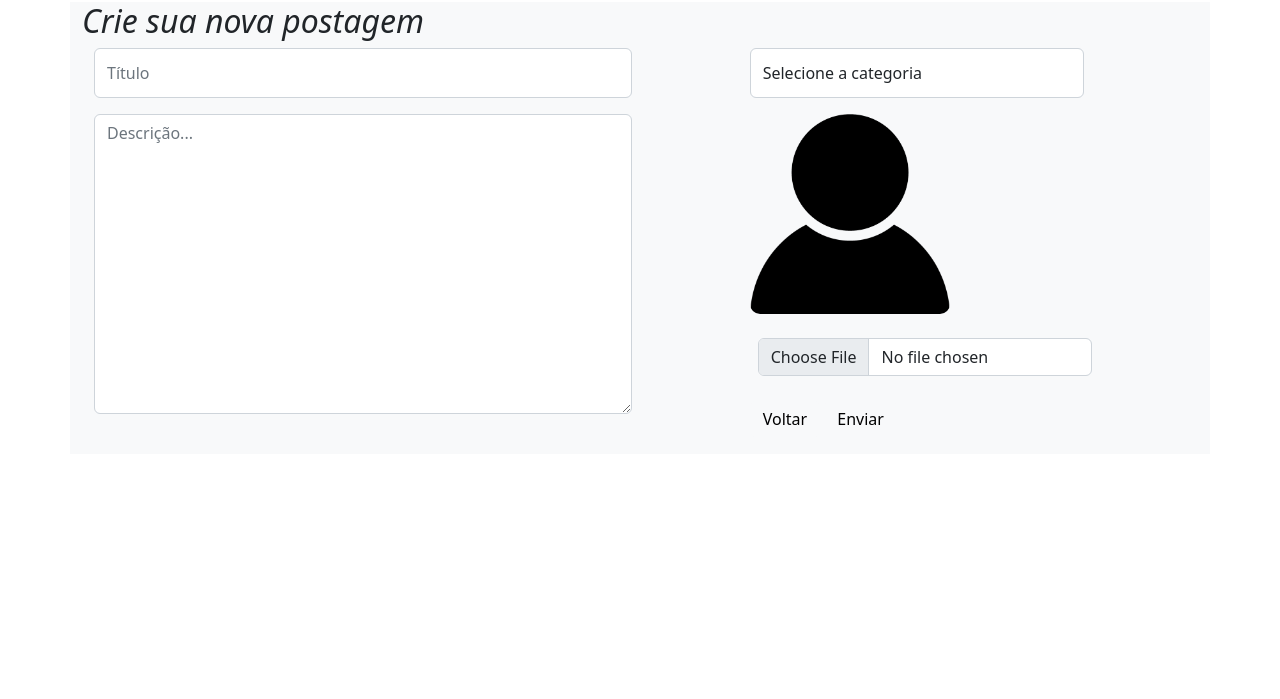
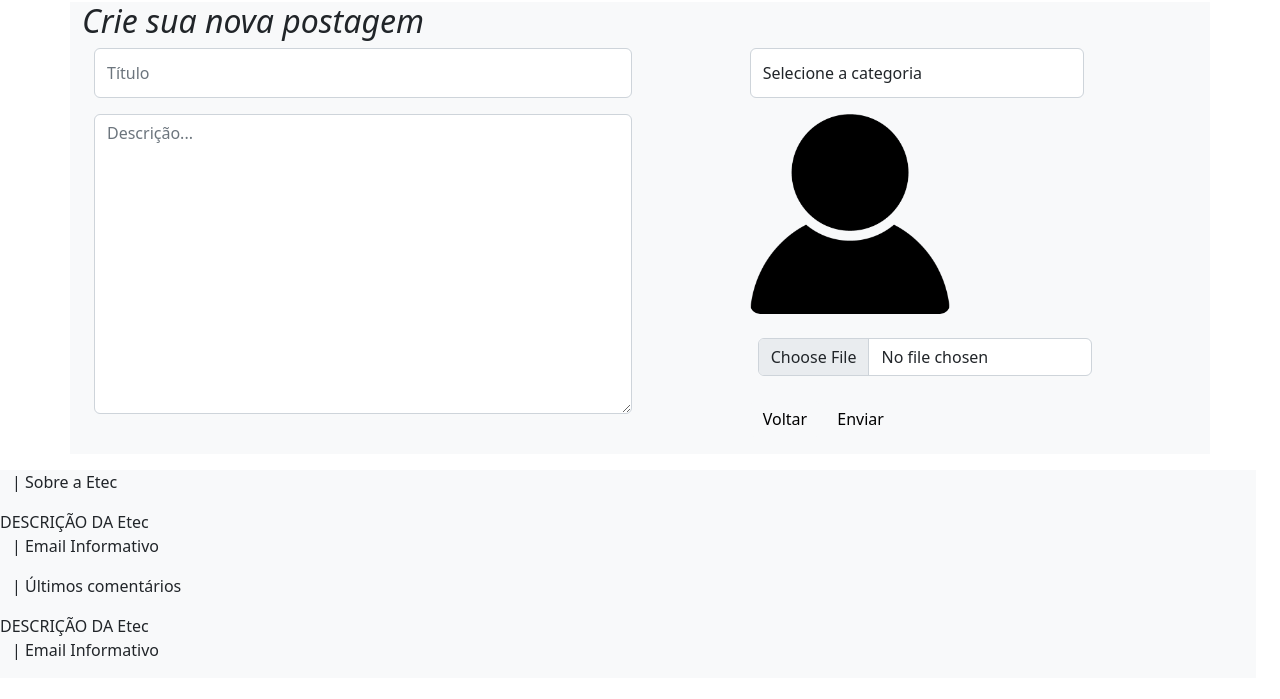
Before and after one commit to SystemRhino/jtec-yes-css, a PHP site: page /php/add_noticia.php in a window 1280 px wide. Shown: the part 46-745 px from the top of the page. Run offline with PHP 8.4, Linux system fonts and the light colour scheme; data that the repository does not hold is empty.

Commit message:
Add files via upload

```diff
--- a/php/add_noticia.php
+++ b/php/add_noticia.php
@@ -30,6 +30,7 @@
 	</script>
 </head>
 <body>
+
 	<div class="container bg-light mt-5">
 	<h2><i>Crie sua nova postagem</i></h2>
 		<div id="cadastro" class="container">
@@ -72,5 +73,19 @@
 			image.src = URL.createObjectURL(input.files[0]);
 		});
 	</script>
+	<footer class="container-fluid">
+	<div id="info">
+		<div class="row col-12 bg-light">
+			<p>| Sobre a Etec</p>
+			DESCRIÇÃO DA Etec
+			<p>| Email Informativo</p>
+		</div>
+		<div class="row col-12 bg-light">
+			<p>| Últimos comentários</p>
+			DESCRIÇÃO DA Etec
+			<p>| Email Informativo</p>
+		</div>
+	</div>
+	</footer>
 </body>
 </html>
```
Also changed, not shown: php/perfil.php (+9 -5 lines).
